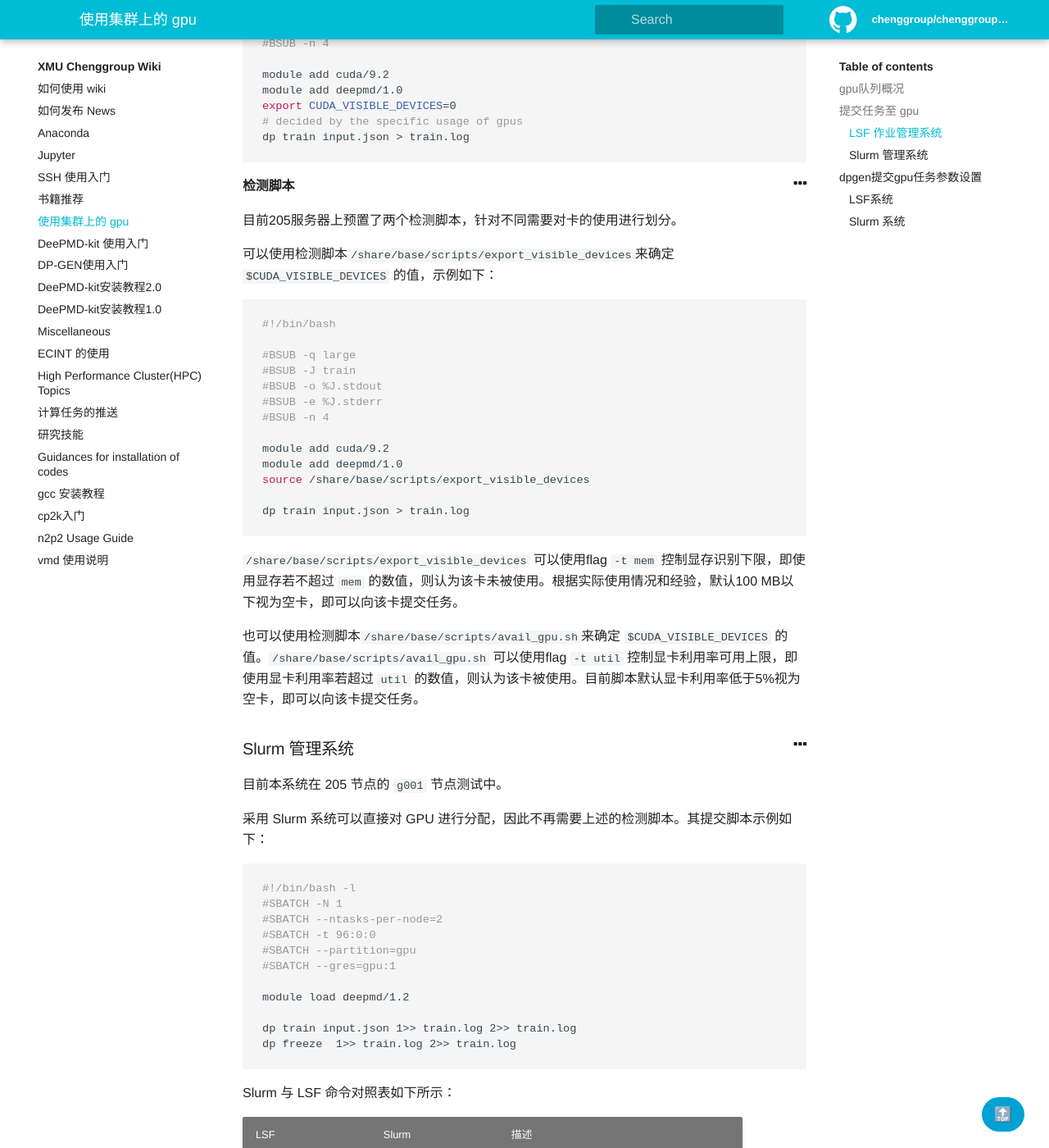
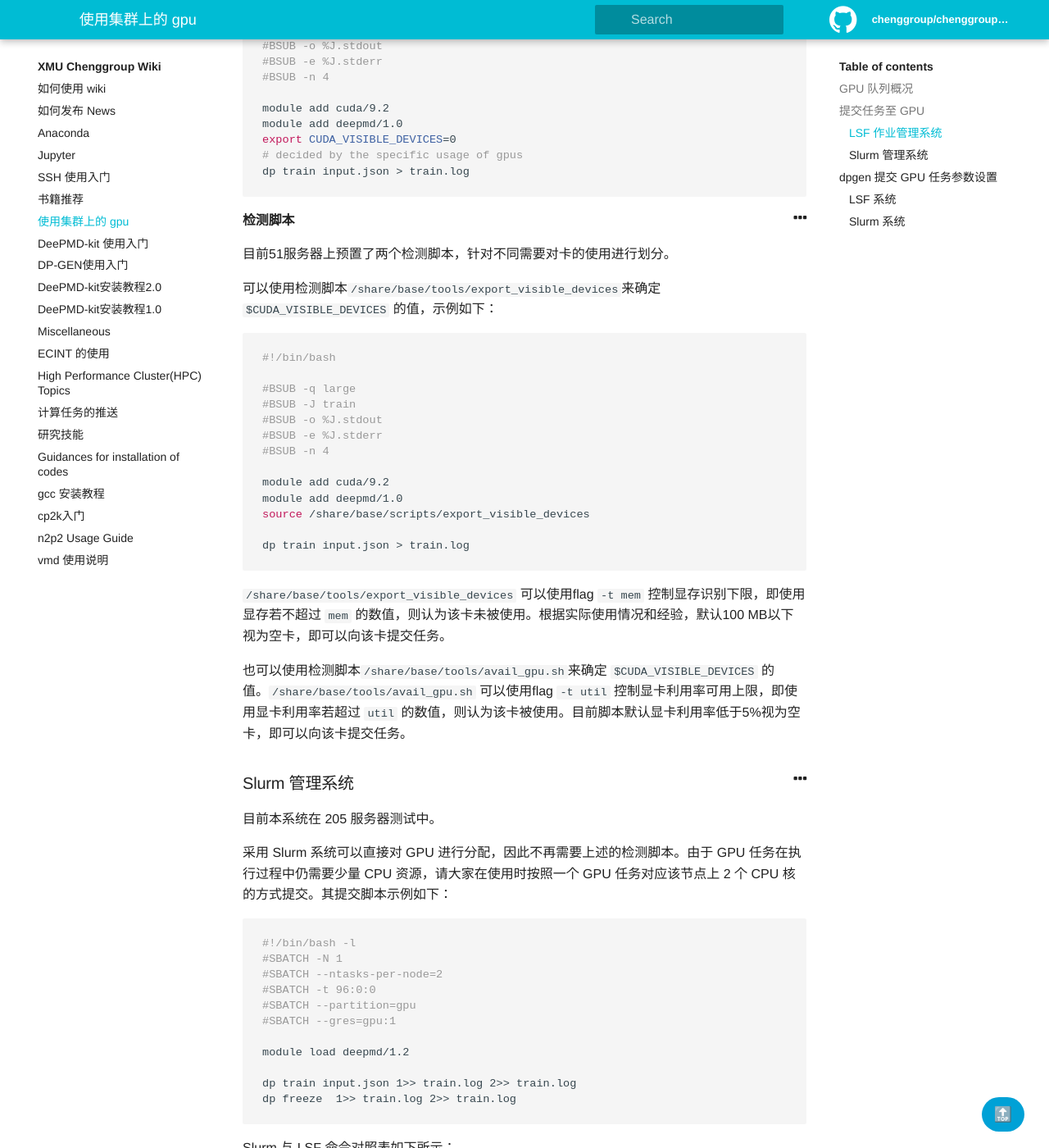
Before and after one commit to chenggroup/chenggroup.github.io, a Jekyll site: the page built from _wiki/gpu_usage.md, in a window 1280 px wide and 1400 px high, scrolled down 2045 px. Shown: the whole window at 82% size. Built offline with Jekyll 4.4.1, drawn with Linux system fonts in a browser that asks for light colours; some of the changed text lies outside the part shown.

Commit message:
add some instruction of slurm

````diff
--- a/_wiki/gpu_usage.md
+++ b/_wiki/gpu_usage.md
@@ -3,9 +3,9 @@
 priority: 2.1
 ---
 
-# 使用集群上的 gpu
+# 使用集群上的 GPU
 
-## gpu队列概况
+## GPU 队列概况
 
 目前课题组GPU有两个IP地址：
 
@@ -14,9 +14,11 @@
 
 两个节点均可联系管理员开通使用权限。
 
-## 提交任务至 gpu
+## 提交任务至 GPU
 
 ### LSF 作业管理系统
+
+目前 LSF 系统在51服务器上使用。
 
 在GPU节点上，需要通过指定 `CUDA_VISIBLE_DEVICES` 来对任务进行管理。
 
@@ -34,7 +36,7 @@
 
 > lsf 提交脚本中需要包含 `export CUDA_VISIBLE_DEVICES=X` ，其中 `X` 数值需要根据具体节点的卡的使用情况确定。
 
-使用者可以用 `ssh <host> nvidia-smi` 登陆到对应节点（节点名为 `<host>`）检查gpu使用情况。
+使用者可以用 `ssh <host> nvidia-smi` 登陆到对应节点（节点名为 `<host>`）检查 GPU 使用情况。
 示例如下：
 
 ```bash
@@ -78,7 +80,7 @@
 |    5    205527      C   lmp                                          611MiB |
 +-----------------------------------------------------------------------------+
 ```
-表示目前该节点（ `g001` ）上5号卡正在被进程号为205527的进程 `lmp` 使用，占用显存为611 MB，gpu利用率为62%。
+表示目前该节点（ `g001` ）上5号卡正在被进程号为205527的进程 `lmp` 使用，占用显存为611 MB，GPU 利用率为62%。
 
 
 在 `210.34.15.205` 使用 deepmd 的提交脚本示例如下（目前 `large` 队列未对用户最大提交任务数设限制，Walltime 也无时间限制）：
@@ -101,9 +103,9 @@
 
 #### 检测脚本
 
-目前205服务器上预置了两个检测脚本，针对不同需要对卡的使用进行划分。
+目前51服务器上预置了两个检测脚本，针对不同需要对卡的使用进行划分。
 
-可以使用检测脚本`/share/base/scripts/export_visible_devices`来确定 `$CUDA_VISIBLE_DEVICES` 的值，示例如下：
+可以使用检测脚本`/share/base/tools/export_visible_devices`来确定 `$CUDA_VISIBLE_DEVICES` 的值，示例如下：
 
 ```bash
 #!/bin/bash
@@ -121,15 +123,15 @@
 dp train input.json > train.log
 ```
 
-`/share/base/scripts/export_visible_devices` 可以使用flag `-t mem` 控制显存识别下限，即使用显存若不超过 `mem` 的数值，则认为该卡未被使用。根据实际使用情况和经验，默认100 MB以下视为空卡，即可以向该卡提交任务。
+`/share/base/tools/export_visible_devices` 可以使用flag `-t mem` 控制显存识别下限，即使用显存若不超过 `mem` 的数值，则认为该卡未被使用。根据实际使用情况和经验，默认100 MB以下视为空卡，即可以向该卡提交任务。
 
-也可以使用检测脚本`/share/base/scripts/avail_gpu.sh`来确定 `$CUDA_VISIBLE_DEVICES` 的值。`/share/base/scripts/avail_gpu.sh` 可以使用flag `-t util` 控制显卡利用率可用上限，即使用显卡利用率若超过 `util` 的数值，则认为该卡被使用。目前脚本默认显卡利用率低于5%视为空卡，即可以向该卡提交任务。
+也可以使用检测脚本`/share/base/tools/avail_gpu.sh`来确定 `$CUDA_VISIBLE_DEVICES` 的值。`/share/base/tools/avail_gpu.sh` 可以使用flag `-t util` 控制显卡利用率可用上限，即使用显卡利用率若超过 `util` 的数值，则认为该卡被使用。目前脚本默认显卡利用率低于5%视为空卡，即可以向该卡提交任务。
 
 ### Slurm 管理系统
 
-目前本系统在 205 节点的 `g001` 节点测试中。
+目前本系统在 205 服务器测试中。
 
-采用 Slurm 系统可以直接对 GPU 进行分配，因此不再需要上述的检测脚本。其提交脚本示例如下：
+采用 Slurm 系统可以直接对 GPU 进行分配，因此不再需要上述的检测脚本。由于 GPU 任务在执行过程中仍需要少量 CPU 资源，请大家在使用时按照一个 GPU 任务对应该节点上 2 个 CPU 核的方式提交。其提交脚本示例如下：
 
 ```bash
 #!/bin/bash -l
@@ -154,6 +156,12 @@
 | `bjobs`              | `squeue`             | 浏览当前用户提交的作业任务                   |
 | `bqueues`            | `sinfo`<br/>` sinfo -s` | 浏览当前节点和队列信息，'-s'命令表示简易输出 |
 | `bhosts` | `sinfo -N` |查看当前节点列表|
+| `bjobs -l 123` | `scontrol show job 123` |查看 123 号任务的详细信息。<br>若不指定任务号则输出当前所有任务信息|
+| `bqueues -l queue` | `scontrol show partition queue` |查看队列名为`queue`的队列的详细信息。<br>若不指定队列则返回当前所有可用队列的详细信息。|
+| `bhosts -l g001` | `scontrol show node g001` |查看节点名为 `g001`的节点状态。<br>若不指定节点则返回当前所有节点信息。|
+| `bpeek 123` | `speek 123` \* |查看 123 号任务的标准输出。|
+
+> \* `speek` 命令不是 Slurm 标准命令，仅适用 205 节点使用。
 
 作业提交脚本对照表：
 
@@ -162,7 +170,7 @@
 | `#BSUB`                   | `#SBATCH`                                | 前缀                                                         |
 | `-q queue_name`           | `-p queue_name` 或 `--partition=queue_name` | 指定队列名称                                                 |
 | `-n 64`                   | `-n 64`                                  | 指定使用64个核                                               |
-| ---- | `-N 1` |使用1个节点|
+| --- | `-N 1` |使用1个节点|
 | `-W [hh:mm:ss]`           | `-t [minutes]` 或 `-t [days-hh:mm:ss]`  | 指定最大使用时间                                    |
 | `-o file_name`           | `-o file_name`                           | 指定标准输出文件名                |
 | `-e file_name`            | `-e file_name`                           | 指定报错信息文件名                                  |
@@ -170,10 +178,13 @@
 | `-M 128`                  | `-mem-per-cpu=128M` 或 `--mem-per-cpu=1G` | 限制内存使用量                              |
 | `-R "span[ptile=16]"`     | `--tasks-per-node=16`                    | 指定每个核使用的节点数                                |
 
+通过 `scontrol` 命令可以方便地修改任务的队列、截止时间、排除节点等信息，使用方法类似于 LSF 系统的 `bmod` 命令，但使用上更加简洁。
 
-## dpgen提交gpu任务参数设置
+{% include alert.html type="tip" title="链接" content="更多使用教程和说明请参考：<a href='http://hmli.ustc.edu.cn/doc/userguide/slurm-userguide.pdf'>Slurm作业调度系统使用指南</a>" %}
 
-### LSF系统
+## dpgen 提交 GPU 任务参数设置
+
+### LSF 系统
 
 以训练步骤为例：
 
````
